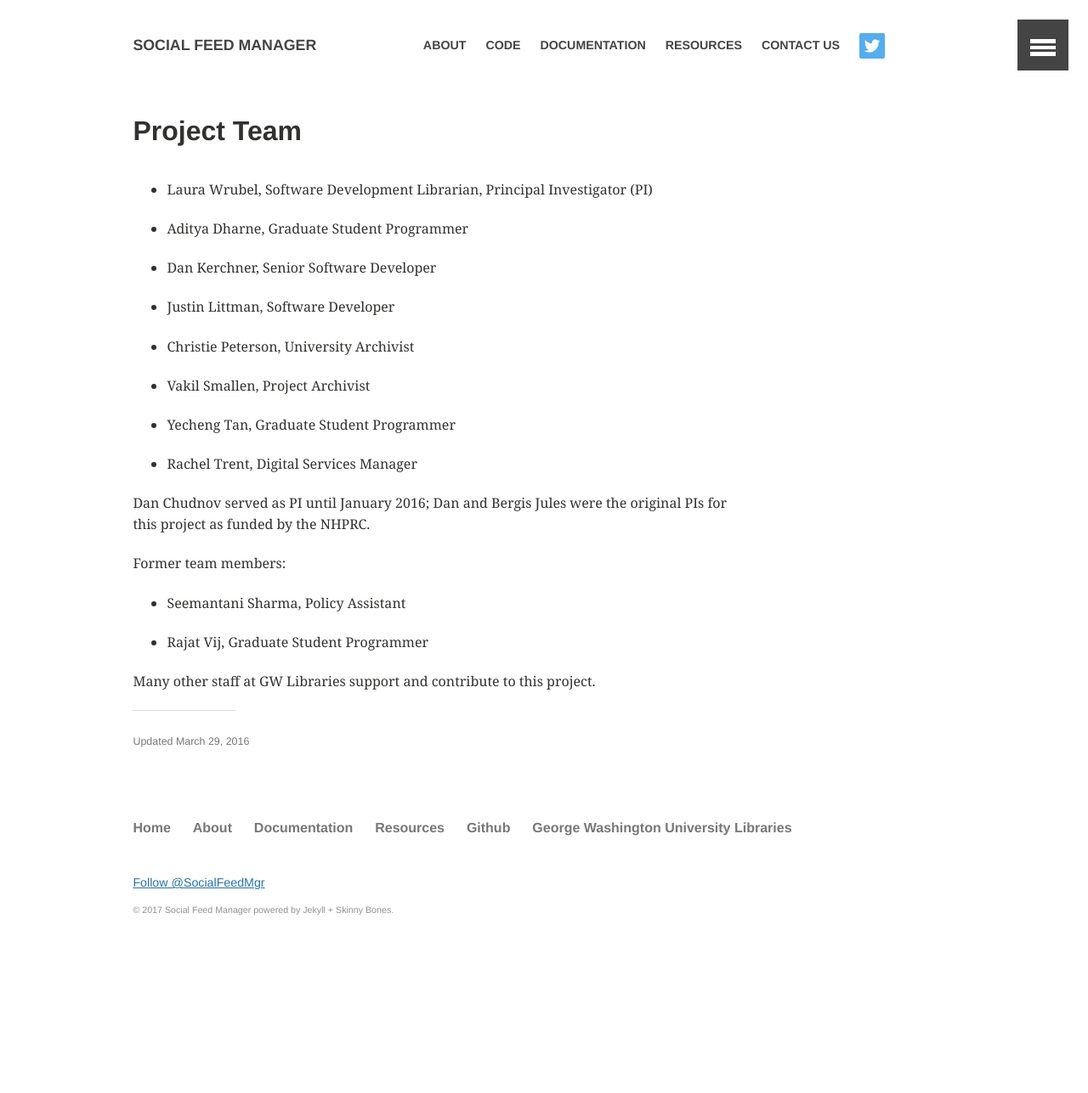
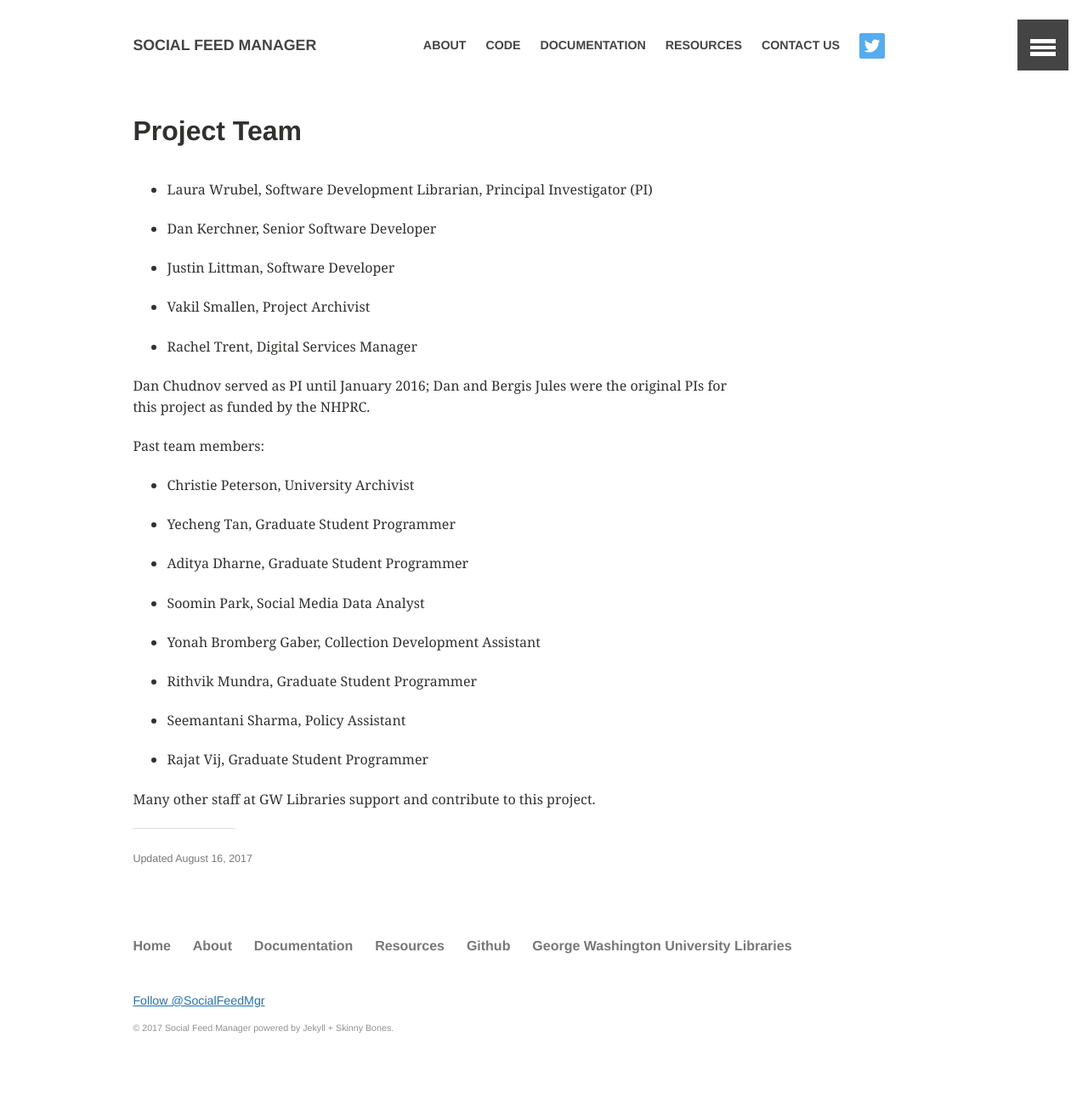
Before and after one commit to gwu-libraries/sfm-ui, a Jekyll site: the page built from about/project-team.md, in a window 1280 px wide. Shown: the whole page at 85% size. Built offline with Jekyll 4.4.1, drawn with Linux system fonts in a browser that asks for light colours; comment, search, counter and statistics services are not loaded; before the commit the page ends 1148 px from its top, so only the background shows below that.

```diff
--- a/about/project-team.md
+++ b/about/project-team.md
@@ -3,25 +3,27 @@ layout: article
 title: "Project Team"
 permalink: /about/project-team
 date: 2016-03-29
-modified: 2016-03-29
+modified: 2017-08-16
 excerpt: "Project Team"
 share: false
 ads: false
 ---
 
 * Laura Wrubel, Software Development Librarian, Principal Investigator (PI)
-* Aditya Dharne, Graduate Student Programmer
 * Dan Kerchner, Senior Software Developer
 * Justin Littman, Software Developer
-* Christie Peterson, University Archivist
 * Vakil Smallen, Project Archivist
-* Yecheng Tan, Graduate Student Programmer
 * Rachel Trent, Digital Services Manager
 
 Dan Chudnov served as PI until January 2016; Dan and Bergis Jules were the original PIs for this project as funded by the NHPRC.
 
-Former team members:
-
+Past team members:
+* Christie Peterson, University Archivist
+* Yecheng Tan, Graduate Student Programmer
+* Aditya Dharne, Graduate Student Programmer
+* Soomin Park, Social Media Data Analyst
+* Yonah Bromberg Gaber, Collection Development Assistant
+* Rithvik Mundra, Graduate Student Programmer
 * Seemantani Sharma, Policy Assistant
 * Rajat Vij, Graduate Student Programmer
 
```
Also changed, not shown: about/index.md (+1 -3 lines), about/overview.md (+2 -2 lines), about/roadmap.md (+3 -3 lines), resources/index.md (+1 -1 lines).
